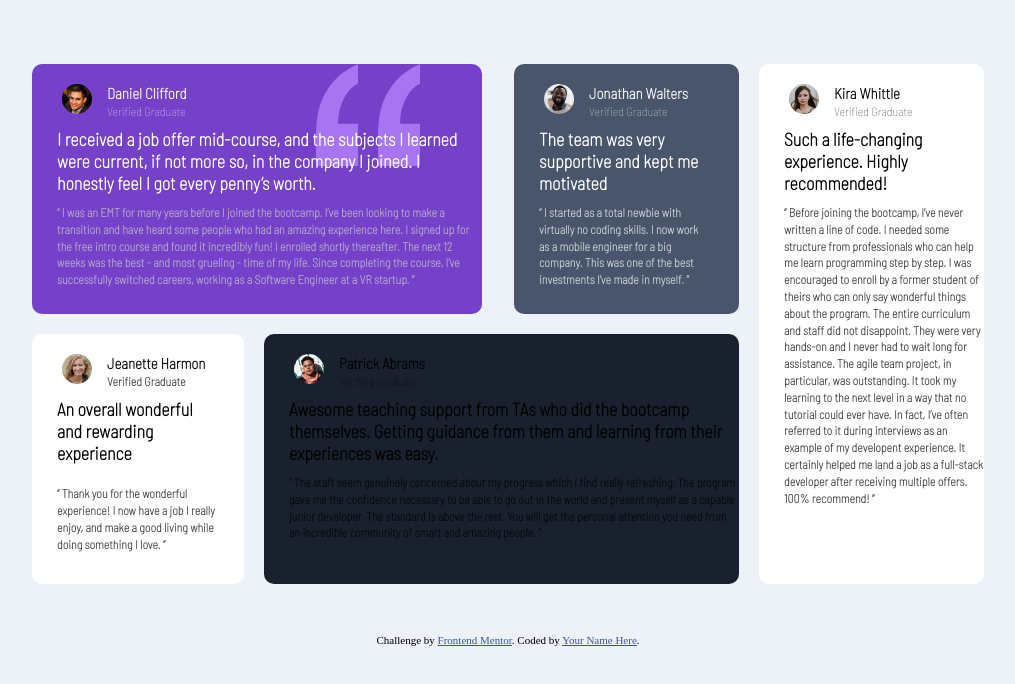
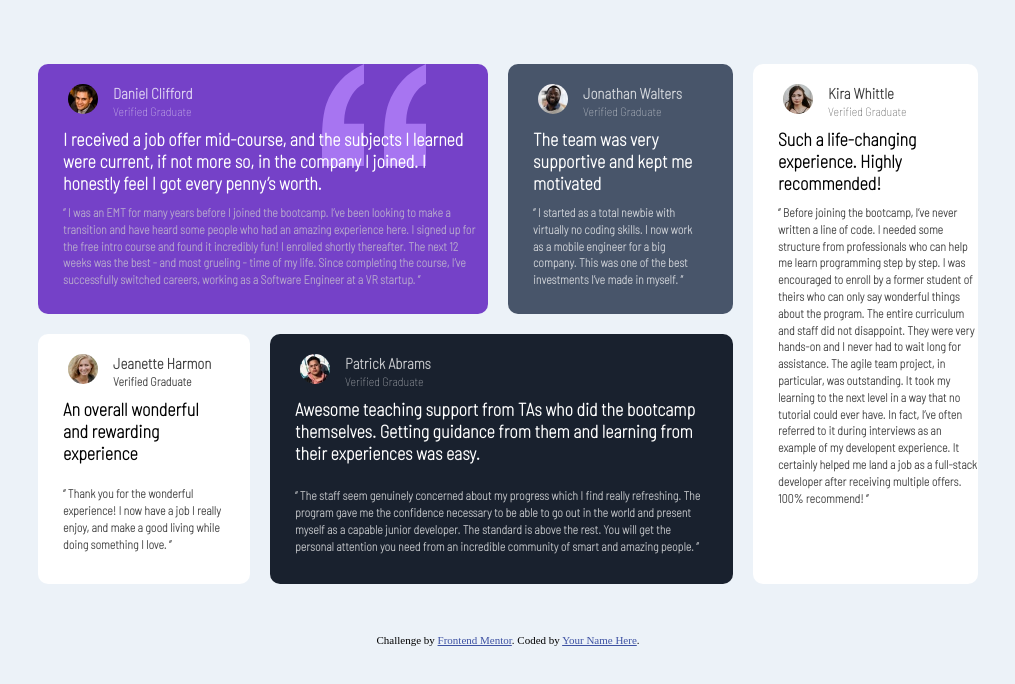
Before and after one commit to Asif-lopz/testimonials-grid-section-main-repo, a plain HTML site: page index.html in a window 1280 px wide. Shown: the whole page, without its empty margins (132-1147 px from the left). Drawn offline with Linux system fonts and the light colour scheme.

Commit message:
Patrick Abrams class text styled

```diff
--- a/style.css
+++ b/style.css
@@ -48,7 +48,7 @@ figcaption {
 .main .head {
     font-size: 15px;
     font-weight: 600;
-    opacity: 95%;
+    opacity: 75%;
 }
 .main .side {
     position: relative;
@@ -130,9 +130,22 @@ p {
     background-color: hsl(219, 29%, 14%);
     grid-column: 2 / span 2;
     grid-row: 2;
-    width: 475px;
+    width: 463px;
     height: 250px;
     border-radius: 10px;
+}
+.Patrick_Abrams .head, .Patrick_Abrams .side {
+    color: white;
+}
+.Patrick_Abrams h1 {
+    color: white;
+    font-size: 18px;
+    width: 430px;
+}
+.Patrick_Abrams p {
+    color: white;
+    width: 410px;
+    margin-top: 5%;
 }
 .Kira_Whittle {
     background-color: hsl(0, 0%, 100%);
```
